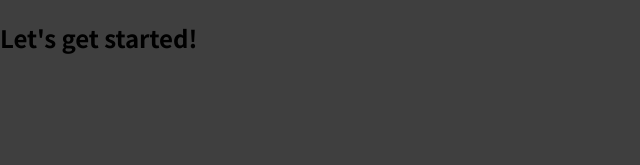
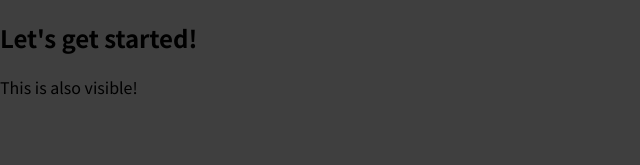
Before and after one commit to szanaszabolcs/react-learning-note, a JavaScript app in the folder react-complete-guide/: page / in a window 1280 px wide. Shown: the top 165 px of the page, without its empty margins (0-640 px from the left). Built offline with nearby package versions, Linux system fonts and the light colour scheme.

Commit message:
32. How React Works

```diff
--- a/react-complete-guide/src/App.js
+++ b/react-complete-guide/src/App.js
@@ -2,6 +2,7 @@ function App() {
   return (
     <div>
       <h2>Let's get started!</h2>
+      <p>This is also visible!</p>
     </div>
   );
 }
```
